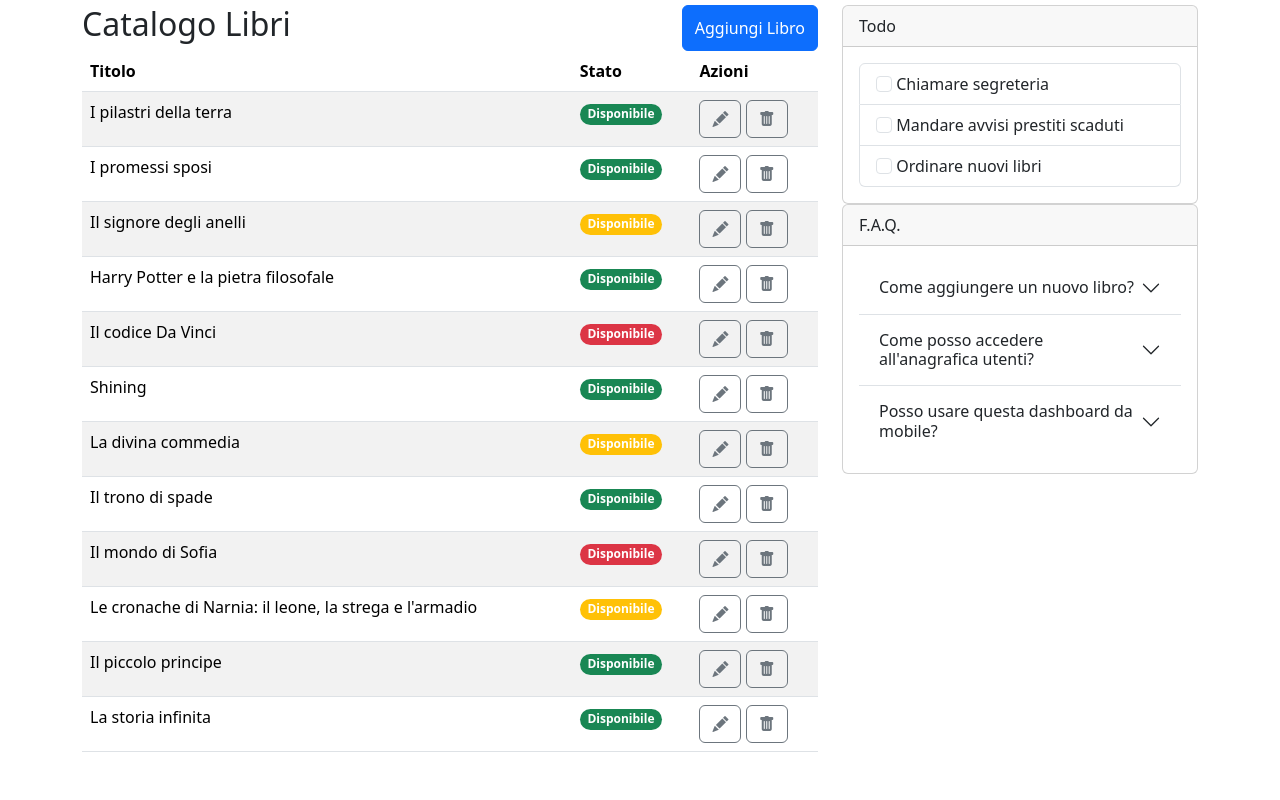
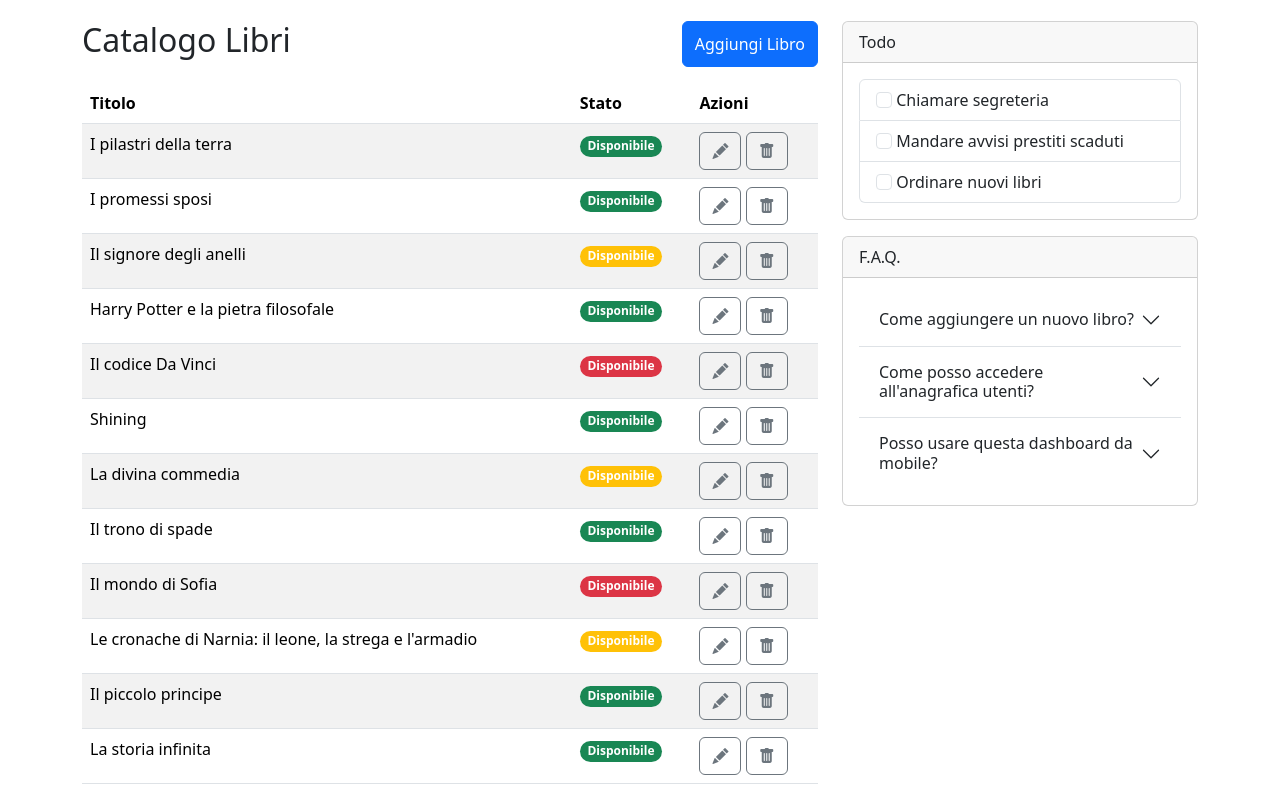
Before and after one commit to BrayanRodrigoGenovese/html-css-bootstrap-dashboard, a plain HTML site: page index.html in a window 1280 px wide. Shown: the part 61-861 px from the top of the page. Before the commit the page ends 829 px from the top, so only its background shows below. Drawn offline with nearby package versions, Linux system fonts and the light colour scheme.

Commit message:
fixing spacing

```diff
--- a/index.html
+++ b/index.html
@@ -49,7 +49,7 @@
     <main class="container">
         <div class="row">
             <div class="col-12 col-lg-8">
-                <div class="d-flex justify-content-between">
+                <div class="d-flex justify-content-between py-3">
                     <h2>
                         Catalogo Libri
                     </h2>
@@ -212,7 +212,7 @@
                 </table>
             </div>
             <div class="col-12 col-lg-4">
-                <div class="card">
+                <div class="card my-3">
                     <div class="card-header">Todo</div>
                     <div class="card-body">
                         <ul class="list-group">
@@ -231,7 +231,7 @@
                         </ul>
                     </div>
                 </div>
-                <div class="card">
+                <div class="card my-3">
                     <div class="card-header">F.A.Q.</div>
                     <div class="card-body">
                         <div class="accordion accordion-flush" id="accordionFlushExample">
```
